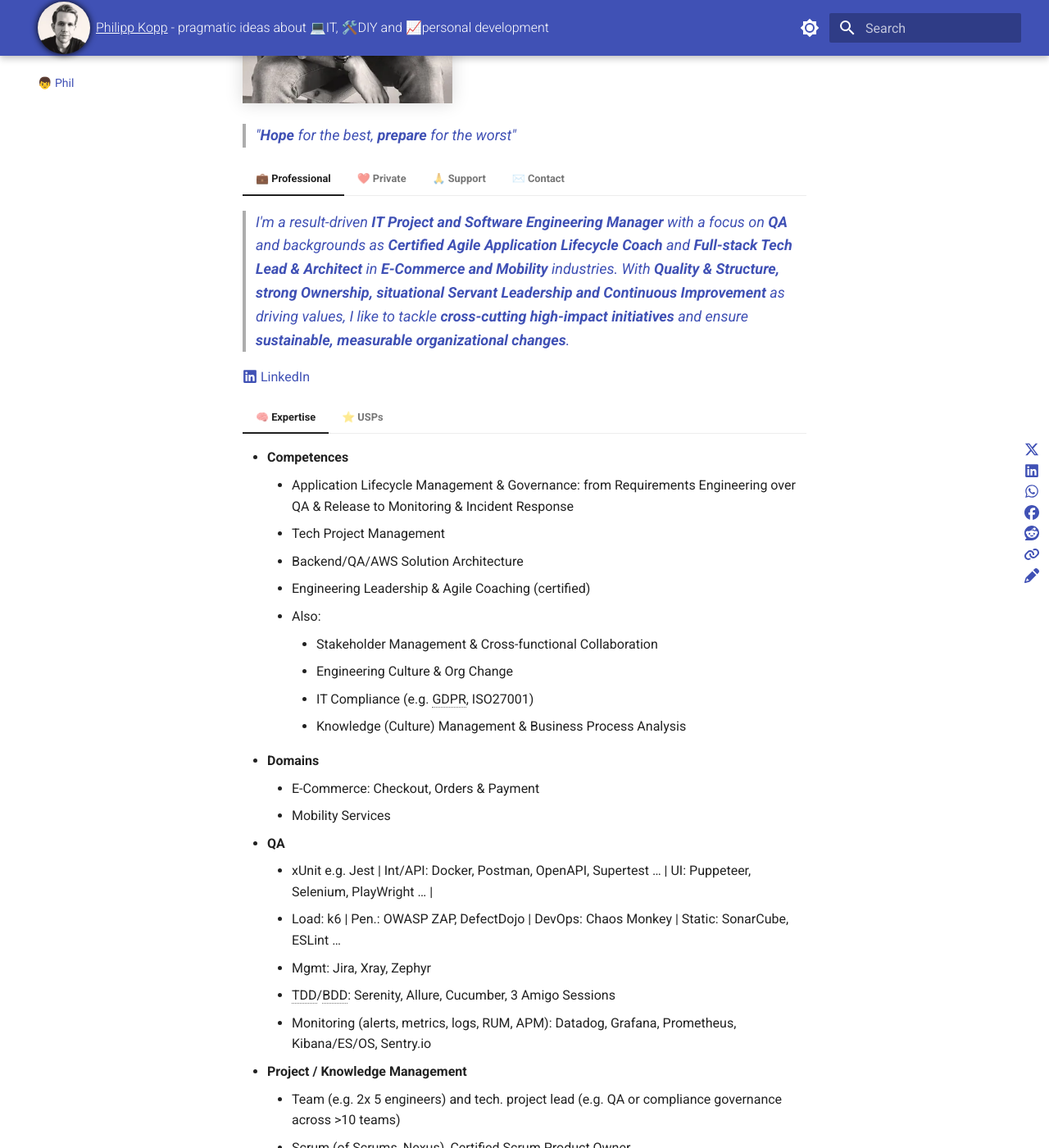
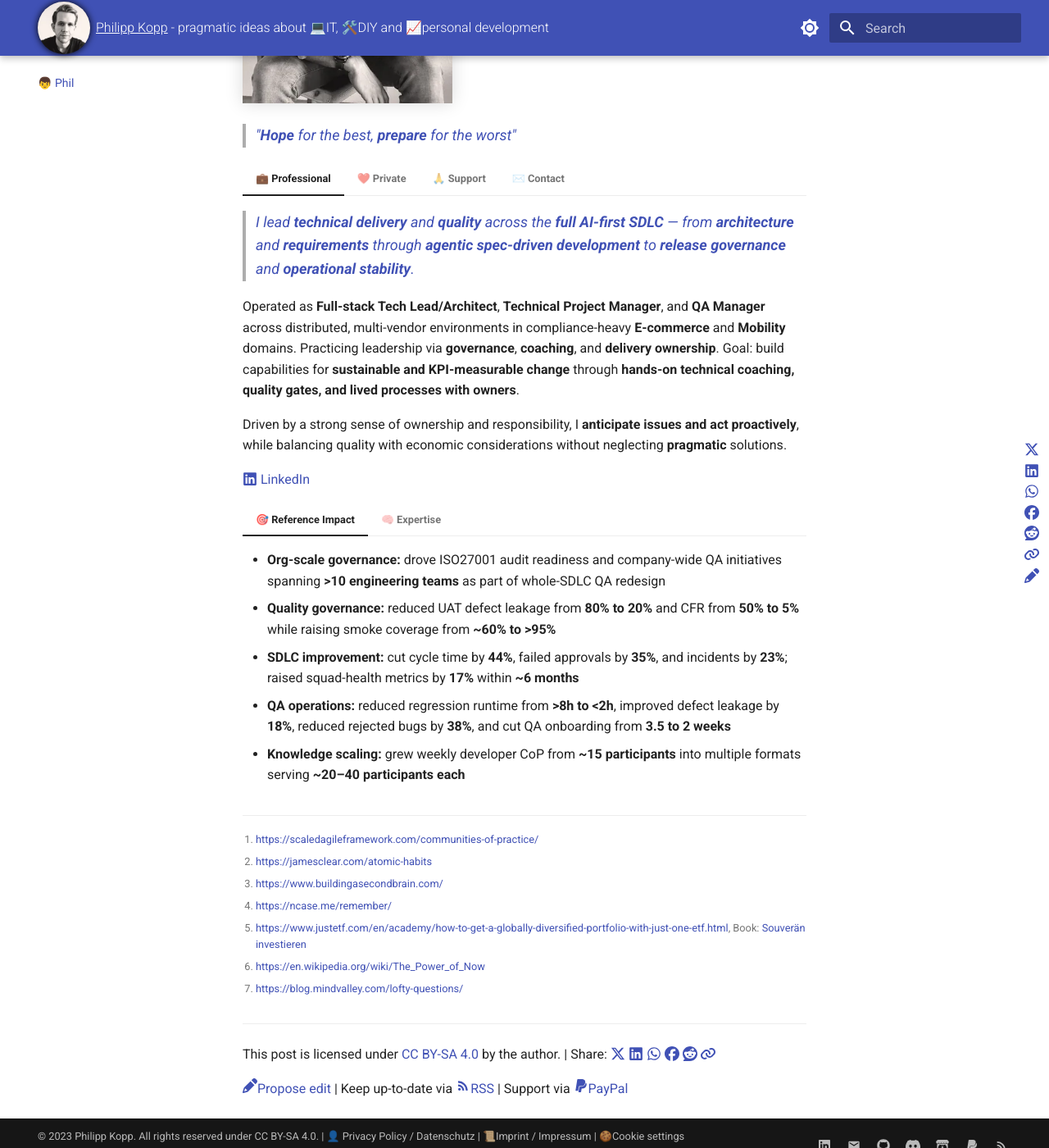
Before and after one commit to phil-m-kopp/phil-m-kopp.github.io, an MkDocs documentation site: the page built from docs/about.md, in a window 1280 px wide and 1400 px high, scrolled down 485 px. Shown: the whole window at 82% size. Built offline with MkDocs 1.6.1 and Material for MkDocs 9.7.7, drawn with Linux system fonts in a browser that asks for light colours; comment, search, counter and statistics services are not loaded; some of the changed text lies outside the part shown.

Commit message:
Update about

```diff
--- a/docs/about.md
+++ b/docs/about.md
@@ -19,49 +19,56 @@
 
 ===+ "💼 Professional"
 
-    > I'm a result-driven **IT Project and Software Engineering Manager** with a focus on **QA** and backgrounds as **Certified Agile Application Lifecycle Coach** and **Full-stack Tech Lead & Architect** in **E-Commerce and Mobility** industries. With **Quality & Structure, strong Ownership, situational Servant Leadership and Continuous Improvement** as driving values, I like to tackle **cross-cutting high-impact initiatives** and ensure **sustainable, measurable organizational changes**.
+    > I lead **technical delivery** and **quality** across the **full AI-first SDLC** — from **architecture** and **requirements** through **agentic spec-driven development** to **release governance** and **operational stability**.
+
+    Operated as **Full-stack Tech Lead/Architect**, **Technical Project Manager**, and **QA Manager** across distributed, multi-vendor environments in compliance-heavy **E-commerce** and **Mobility** domains. Practicing leadership via **governance**, **coaching**, and **delivery ownership**. Goal: build capabilities for **sustainable and KPI-measurable change** through **hands-on technical coaching, quality gates, and lived processes with owners**.
+
+    Driven by a strong sense of ownership and responsibility, I **anticipate issues and act proactively**, while balancing quality with economic considerations without neglecting **pragmatic** solutions.
 
     [:fontawesome-brands-linkedin: LinkedIn](https://www.linkedin.com/in/philipp-kopp-5b23a912a/)
 
+    === "🎯 Reference Impact"
+        - **Org-scale governance:** drove ISO27001 audit readiness and company-wide QA initiatives spanning **>10 engineering teams** as part of whole-SDLC QA redesign
+        - **Quality governance:** reduced UAT defect leakage from **80% to 20%** and CFR from **50% to 5%** while raising smoke coverage from **~60% to >95%**
+        - **SDLC improvement:** cut cycle time by **44%**, failed approvals by **35%**, and incidents by **23%**; raised squad-health metrics by **17%** within **~6 months**
+        - **QA operations:** reduced regression runtime from **>8h to <2h**, improved defect leakage by **18%**, reduced rejected bugs by **38%**, and cut QA onboarding from **3.5 to 2 weeks**
+        - **Knowledge scaling:** grew weekly developer CoP from **~15 participants** into multiple formats serving **~20–40 participants each**
+
     === "🧠 Expertise"
-        - **Competences**
-            - Application Lifecycle Management & Governance: from Requirements Engineering over QA & Release to Monitoring & Incident Response
-            - Tech Project Management
-            - Backend/QA/AWS Solution Architecture
-            - Engineering Leadership & Agile Coaching (certified)
-            - Also:
-                - Stakeholder Management & Cross-functional Collaboration
-                - Engineering Culture & Org Change
-                - IT Compliance (e.g. GDPR, ISO27001)
-                - Knowledge (Culture) Management & Business Process Analysis
+        - **Tech Management**
+            - **Shift-left agentic AI SDLC including hands-on coaching, strategy, and governance**: from requirements engineering and agentic AI engineering workflows to release, monitoring, and incident response
+              - Metrics/KPI optimization: DORA, Squad Health, SPACE, feature/risk coverage, test effort, incident impact, etc.
+              - **Engineering Culture and Org Change**
+              - **IT Compliance (e.g. GDPR, ISO27001)**
+            - **Technical Project Ownership**, e.g. release automation from >8h to 10min with GitOps or ISO27001 audit readiness
+              - **Stakeholder Management and Cross-functional Facilitation**
+              - **Multi-vendor Management**
+            - **Engineering Leadership** from roadmap and team leadership to executive reporting and **Agile Coaching (certified)**
+              - **Event-driven Microservices/QA/Cloud Solution Architecture**
         - **Domains**
-            - E-Commerce: Checkout, Orders & Payment
-            - Mobility Services
+            - **E-commerce**: Checkout, Orders, and Payment
+            - **Mobility** Services
         - **QA**
-            - xUnit e.g. Jest | Int/API: Docker, Postman, OpenAPI, Supertest … | UI: Puppeteer, Selenium, PlayWright … |
-            - Load: k6 | Pen.: OWASP ZAP, DefectDojo | DevOps: Chaos Monkey | Static: SonarCube, ESLint …
-            - Mgmt: Jira, Xray, Zephyr
-            - TDD/BDD: Serenity, Allure, Cucumber, 3 Amigo Sessions
-            - Monitoring (alerts, metrics, logs, RUM, APM): Datadog, Grafana, Prometheus, Kibana/ES/OS, Sentry.io
+            - **Unit** | **Int/Service**: Testcontainers, Dev Containers | **Contract/API**: OpenAPI, Pact | **UI**: Selenium, Playwright | **Load**: k6 | **Static**: SonarQube | **SAST/DAST**: DefectDojo, OWASP ZAP | **Infra**: Chaos Monkey
+            - **Risk-based Testing/Requirements Traceability Matrix**, Xray
+            - **TDD/BDD**: Cucumber, Jira Automation, DoD/DoR
+            - **Monitoring** (alerts, metrics, logs, RUM, APM): Datadog, Grafana, Kibana/ES/OS, Sentry.io, OTel
         - **Project / Knowledge Management**
-            - Team (e.g. 2x 5 engineers) and tech. project lead (e.g. QA or compliance governance across >10 teams)
-            - Scrum (of Scrums, Nexus), Certified Scrum Product Owner
-            - Confluence, PlantUML/Mermaid, [C4](https://c4model.com/), BPMN, Communities of Practice [^COP], [MkDocs](https://squidfunk.github.io/mkdocs-material/)
-        - **Software Eng.**
-            - Domain Driven Design | Microservices | Event-driven: Kafka
-            - PHP Symfony | TypeScript NestJS | PostgreSQL, MongoDB, Redis... | (previously: Golang, React, Java, C#)
-        - **DevOps / Cloud**
-            - AWS
-            - CI/CD: Jenkins, GitLab...
-            - Kubernetes, Docker, Helm, Istio
+            - Team leadership (e.g. 2x 5 engineers) and technical project **leadership** (e.g. QA or compliance governance across >10 teams)
+            - Scrum (of Scrums, Nexus), **Certified Scrum Product Owner**
+            - PlantUML/Mermaid, [**C4**](https://c4model.com/), BPMN, **Communities of Practice** [^COP], [MkDocs](https://squidfunk.github.io/mkdocs-material/), ADRs, Backstage.io, Playbooks
+        - **Software Engineering**
+            - Claude Code, Codex | **Spec-driven Development**, subagents, skills/MCPs, hooks/loops, multi-layered graph contexts…
+            - DDD | Microservices | Event-driven: Kafka
+            - Java Spring, PHP Symfony, NestJS TypeScript | PostgreSQL, MongoDB
+        - **DevSecOps / Cloud**
+            - AWS/StackIT (compute, blob storage, DBs, networking, secrets, observability, K8s, IAM)
+            - GitHub, GitLab, Jenkins
+            - ArgoCD **GitOps**, Terraform/Terragrunt **IaC**
+            - K8s, Helm, Istio
+            - STRIDE, OWASP | Digital Certificates and PKI, Secrets Management | IAM, (m)TLS, OIDC, OAuth2 | RBAC, ACLs, Least Privilege, Audit Trails | DoS/CDN, Input Validation, WAF
 
         [^COP]: [https://scaledagileframework.com/communities-of-practice/](https://scaledagileframework.com/communities-of-practice/)
-
-    === "⭐ USPs"
-        - Experience in many areas as well as servant leadership ensures **creative but pragmatic solutions**
-        - Passion for knowledge sharing, structure and processes as part of continuous improvement ensures **lasting impact beyond** short term **individual contribution**
-        - **QA focus** pairs well with natural aptitude for detail, analysis, planning and structure
-        - Strong sense of ownership & responsibility ensures **proactive high-impact work**, while transparency and risk management ensures bad situations are handled well
 
 === "❤️ Private"
 
```
